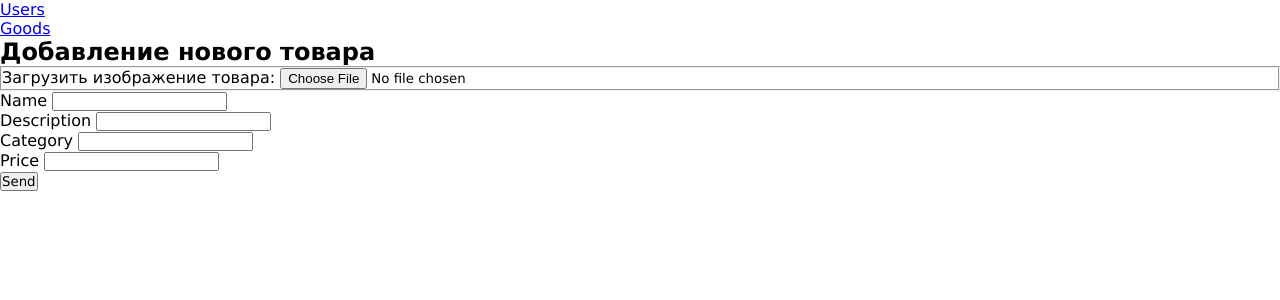
After one commit to anutka0306/php2Course, a PHP site: template views/goodAdd.twig in a window 1280 px wide. The commit adds this page. Shown: the top 300 px of the page. Run offline with PHP 8.4, Linux system fonts and the light colour scheme; the template is opened without the code that fills it, so the values that code supplies are empty; some libraries are stand-ins or nearby versions.

Commit message:
addGood OK

```diff
--- a/views/good.twig
+++ b/views/good.twig
@@ -8,7 +8,7 @@
 <div class="good__card">
     <div class="good__card_left">
         <h2>{{ good.name }}</h2>
-        <img src="/php2Course/lesson5/php2Course/{{good.image}}" alt="{{good.description}}" class="good__card-img">
+        <img src="../{{good.image}}" alt="{{good.description}}" class="good__card-img">
         <h3>{{good.price}} RUB.</h3>
     </div>
     <div class="good__card_right">
--- /dev/null
+++ b/views/goodAdd.twig
@@ -0,0 +1,19 @@
+{% extends "layouts/main.twig" %}
+{% block content %}
+    <h2>Добавление нового товара</h2>
+    <form action="add" method="post" enctype="multipart/form-data">
+        <fieldset class="fieldset">
+            <input type="hidden" name="MAX_FILE_SIZE" value="2000000">
+            <input type="hidden" name="old-image" value="">
+            <label for="user_pic">Загрузить изображение товара:</label>
+            <input type="file" required name="user_pic" size="30">
+        </fieldset>
+
+        Name <input type="text" name="name"><br>
+        Description <input type="text" name="description"><br>
+        Category <input type="number" name="category"><br>
+        Price <input type="number" name="price"><br>
+        <input type="submit" value="Send">
+    </form>
+
+{% endblock %}
--- a/views/goods.twig
+++ b/views/goods.twig
@@ -1,11 +1,12 @@
 {% extends "layouts/main.twig" %}
 {% block content %}
+    <a href="/php2Course/lesson5/php2Course/public/good/add">Добавить товар</a>
 <div class="catalog_wrap">
 {% for good in goods %}
     <div class="catalog_item">
         <h3><a href="/php2Course/lesson5/php2Course/public/good/one?id={{good.id}}">{{good.name}}</a></h3>
         <a href="/php2Course/lesson5/php2Course/public/good/one?id={{good.id}}">
-            <img src="../../{{good.image}}" alt="{{good.description}}" class="catalog_item-img">
+            <img src="../{{good.image}}" alt="{{good.description}}" class="catalog_item-img">
         </a>
     </div>
 {% endfor %}
--- a/views/userAdd.twig
+++ b/views/userAdd.twig
@@ -1,7 +1,7 @@
 {% extends "layouts/main.twig" %}
 {% block content %}
 <h2>Add new User</h2>
-<form action="?c=user&a=add" method="post">
+<form action="add" method="post">
     Name <input type="text" name="name"><br>
     Login <input type="text" name="login"><br>
     Password <input type="text" name="password"><br>
```
Also changed, not shown: Controllers/GoodController.php (+40 -0 lines), upload/1577006656-4-1000x600.jpg (added), upload/1577006760-akter-baderos-macho.jpg (added).
